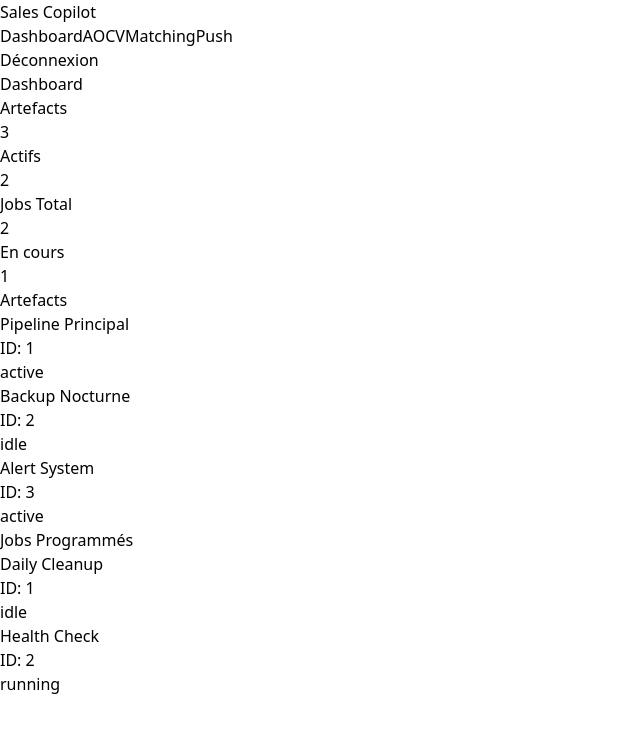
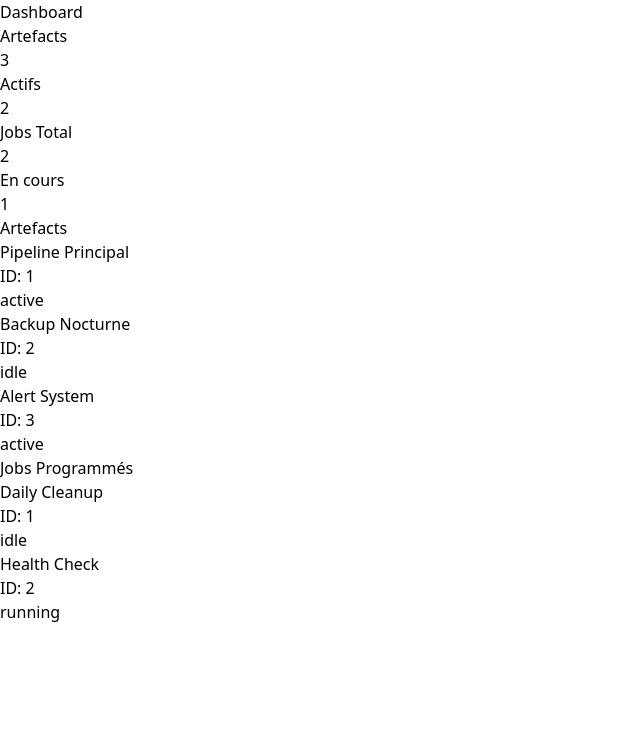
Before and after one commit to hilmielkhemissi2a78-prog/Sales-copilot-V2, a Next.js app: page / in a window 1280 px wide. Shown: the top 732 px of the page, without its empty margins (0-640 px from the left). Built offline with nearby package versions, Linux system fonts and the light colour scheme.

Commit message:
Update page.tsx

```diff
--- a/app/page.tsx
+++ b/app/page.tsx
@@ -1,7 +1,6 @@
 'use client';
 
 import { useState, useEffect } from 'react';
-import ClientLayout from './ClientLayout';
 
 export default function Home() {
   const [mounted, setMounted] = useState(false);
@@ -23,16 +22,13 @@
 
   if (!mounted) {
     return (
-      <ClientLayout>
       <div className="flex items-center justify-center h-screen">
         <div className="animate-spin rounded-full h-12 w-12 border-b-2 border-blue-600"></div>
       </div>
-      </ClientLayout>
     );
   }
 
   return (
-    <ClientLayout>
     <div className="max-w-6xl mx-auto">
       <h1 className="text-3xl font-bold text-gray-900 mb-8">Dashboard</h1>
 
@@ -103,6 +99,5 @@
         </div>
       </div>
     </div>
-    </ClientLayout>
   );
 }
```
Lines whose indentation alone changed are shown as unchanged.
